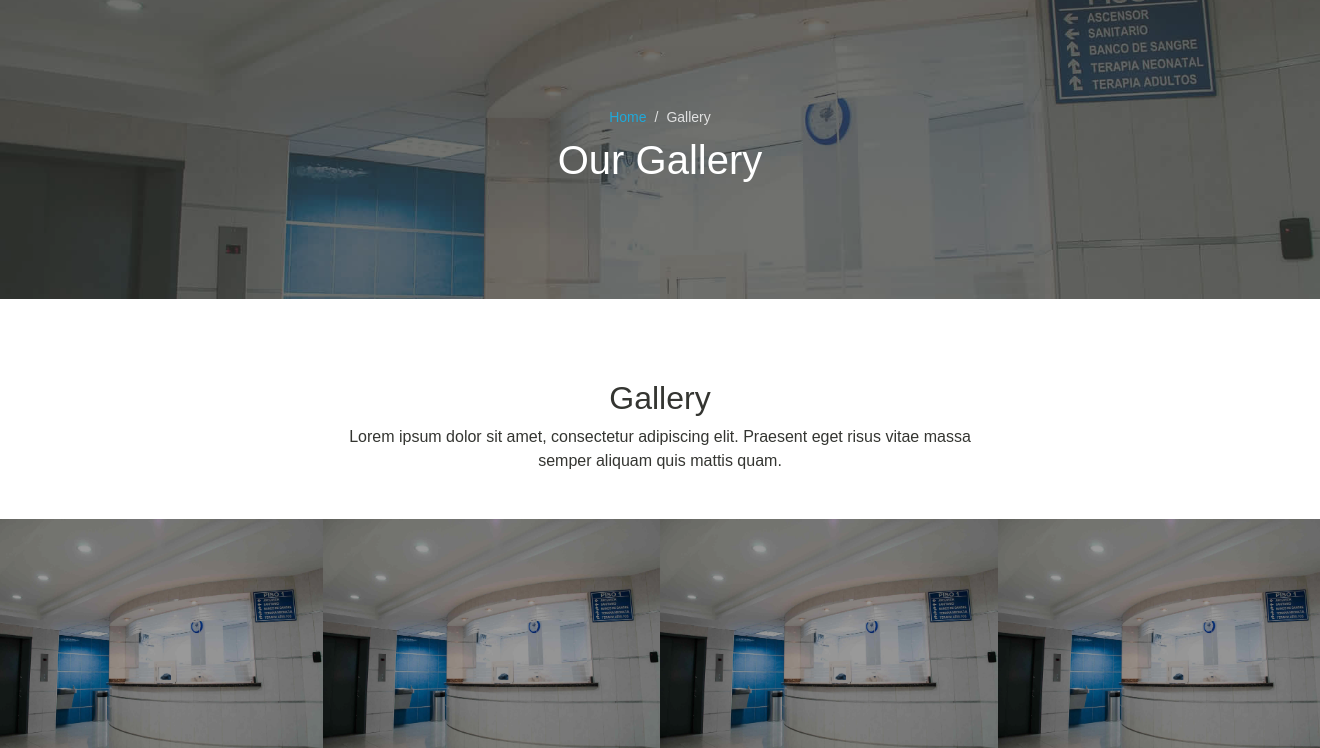
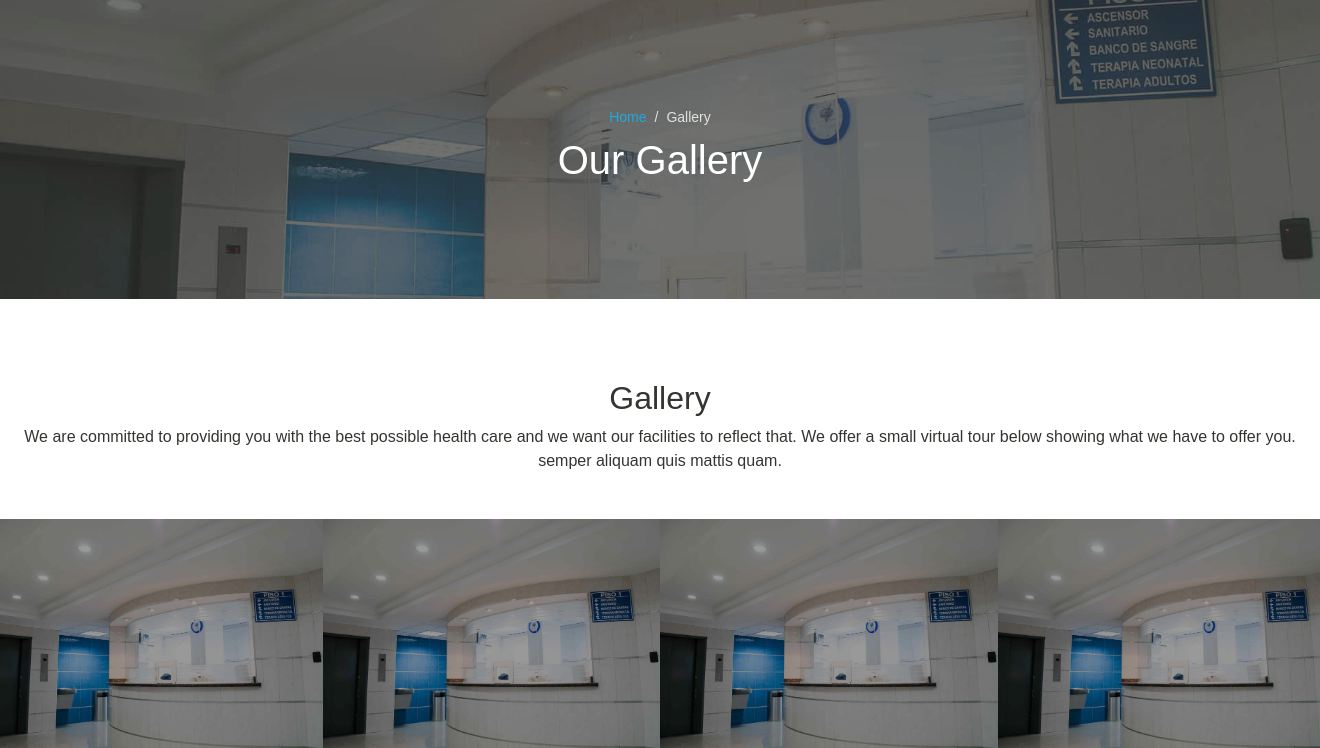
Before and after one commit to DCIT-208-ANALYTICA/sinel_web, a Django app: page /gallery in a window 1320 px wide; the page is wider, and only the part inside the window is pictured. Shown: the part 108-856 px from the top of that part. Run offline with Django 3.2, Linux system fonts and the light colour scheme; some libraries are stand-ins or nearby versions; some web fonts are replaced.

Commit message:
words to gallery page

```diff
--- a/website/templates/website/gallery.html
+++ b/website/templates/website/gallery.html
@@ -34,7 +34,7 @@
 <section id="gallery" class="gallery section">
     <div class="section-header">
         <h2 class="wow fadeInDown animated">Gallery</h2>
-        <p class="wow fadeInDown animated">Lorem ipsum dolor sit amet, consectetur adipiscing elit. Praesent eget risus vitae massa <br> semper aliquam quis mattis quam.</p>
+        <p class="wow fadeInDown animated">We are committed to providing you with the best possible health care and we want our facilities to reflect that. We offer a small virtual tour below showing what we have to offer you. <br> semper aliquam quis mattis quam.</p>
     </div>
     <div class="row no-gutter">
       <div class="col-lg-3 col-md-6 col-sm-6 work"> <a href="{% static 'img/bg_image_1.jpg' %}" class="work-box"> <img src="{% static 'img/bg_image_1.jpg' %}" alt="">
```
